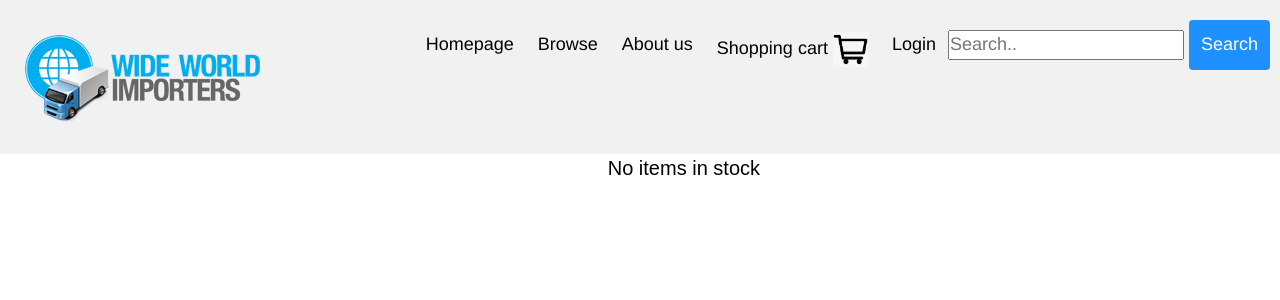
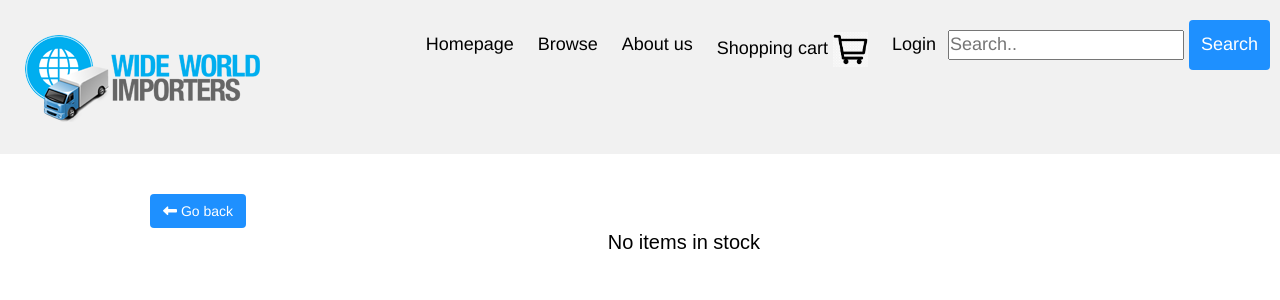
Before and after one commit to Luuk-Pasker/WWI, a PHP site: page /productBekijken.php in a window 1280 px wide. Shown: the top 300 px of the page. Run offline with PHP 8.4, Linux system fonts and the light colour scheme; data that the repository does not hold is empty; some libraries are stand-ins or nearby versions.

Commit message:
KEERTERUG KNOP (FONT AWESOME)

```diff
--- a/css/productBekijken.css
+++ b/css/productBekijken.css
@@ -9,6 +9,26 @@
     color: black;
 }
 
+.btn{
+
+    background: dodgerblue;
+}
+
+
+
+.keerterug{
+    width: 50px;
+    margin-top: 40px;
+    margin-left:150px;
+    color: white;
+}
+.keerterug:hover{
+    color: #f1f1f1;
+}
+
+.KEERTERUGNU:hover{
+    color: white;
+}
 
 .foto{
     float: left;
@@ -47,7 +67,7 @@
     font-size: 30px;
 }
 
-.aantallen{
+.   aantallen{
     margin-left: 40px;
 
 }
--- a/includes/header.php
+++ b/includes/header.php
@@ -1,6 +1,7 @@
 <!DOCTYPE html>
 <html>
 <head>
+    <script src="https://kit.fontawesome.com/bf0a4498c5.js" crossorigin="anonymous"></script>
     <?php
     include "db_config.php";
     if(!isset($active)) {
--- a/productBekijken.php
+++ b/productBekijken.php
@@ -1,12 +1,7 @@
-<!DOCTYPE html>
-    <html>
-        <head>
-            <title>ProductBekijken</title>
-            <link rel="stylesheet" type="text/css" href="css/productBekijken.css">
 
-        </head>
+<link rel="stylesheet" type="text/css" href="css/productBekijken.css">
 
-        <body>
+
         <!--//header-->
         <?php
         include "includes/header.php";
@@ -14,7 +9,15 @@
 
         <!---->
 
+        <!-- go back knop-->
+           <div class="keerterug">
+                <a class="KEERTERUGNU" href="browse.php" style="color: white;"><button class="btn" title="Go back"><i class="fas fa-long-arrow-alt-left"></i>  Go back</button></a>
+            </div>
+
             <div class="container">
+        <!-- go back knop-->
+
+
 
                 <?php
 
```
